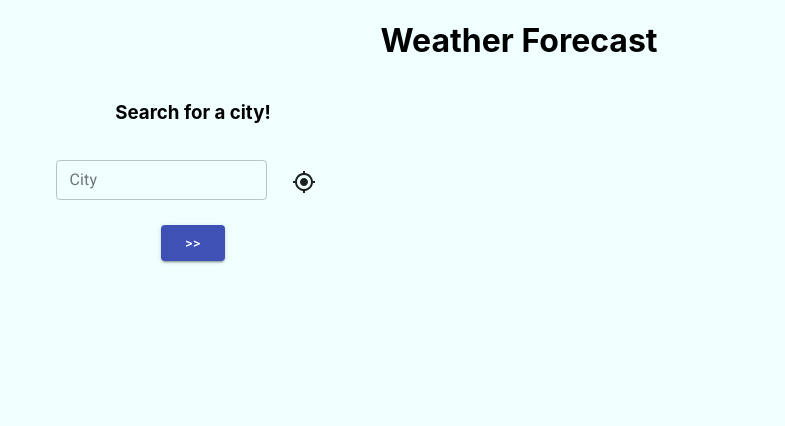
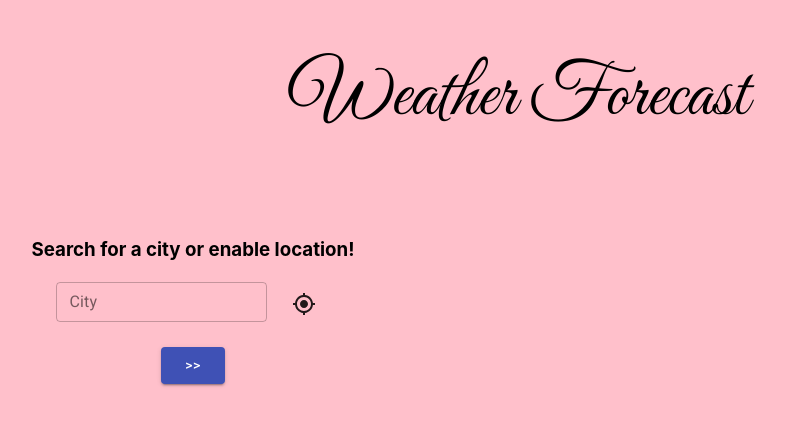
Before and after one commit to Ronak06/WeatherForecast, a React (Create React App) app: page / in a window 1280 px wide. Shown: the top 426 px of the page, without its empty margins (121-906 px from the left). Built offline with nearby package versions, Linux system fonts and the light colour scheme.

Commit message:
playing around with bit and spinners, changed background colour of app to pink

```diff
--- a/public/index.html
+++ b/public/index.html
@@ -16,6 +16,10 @@
     <link
       rel="stylesheet"
       href="https://fonts.googleapis.com/icon?family=Material+Icons"
+    />
+    <link
+      href="https://fonts.googleapis.com/css?family=Great+Vibes&display=swap"
+      rel="stylesheet"
     />
     <!--
       manifest.json provides metadata used when your web app is installed on a
--- a/src/components/Forecast.js
+++ b/src/components/Forecast.js
@@ -3,15 +3,22 @@ import axios from "axios";
 import TextField from "@material-ui/core/TextField";
 import Button from "@material-ui/core/Button";
 import Grid from "@material-ui/core/Grid";
+import OrbitSpinner from "@bit/bondz.react-epic-spinners.orbit-spinner";
 import MyLocationIcon from "@material-ui/icons/MyLocation";
 
 import "../css/weather-icons.css";
-import AnalogClock from "../components/AnalogClock";
+//import AnalogClock from "../components/AnalogClock";
 
 class Forecast extends React.Component {
   constructor(props) {
     super(props);
-    this.state = { cityName: "", weatherInfo: [], long: "", lat: "" };
+    this.state = {
+      cityName: "",
+      weatherInfo: [],
+      long: "",
+      lat: "",
+      loading: false
+    };
   }
 
   onChange = e => {
@@ -24,6 +31,8 @@ class Forecast extends React.Component {
     if (this.state.cityName === "" && !navigator.geolocation) {
       console.error("Please enter a city.");
     } else if (this.state.cityName.length !== 0) {
+      this.setState({ loading: true });
+      console.log(this.state.loading);
       axios
         .get(
           `https://api.openweathermap.org/data/2.5/weather?q=${this.state.cityName}&APPID=${process.env.REACT_APP_OWM_API_KEY}`
@@ -33,7 +42,7 @@ class Forecast extends React.Component {
             weatherInfo: res.data
           });
         });
-      this.setState({ cityName: "" });
+      this.setState({ cityName: "", loading: false });
     } else {
       // prompts user to enable location and extracts user's location
       navigator.geolocation.getCurrentPosition(this.showPosition);
@@ -43,6 +52,7 @@ class Forecast extends React.Component {
   // function used to get location of current user and search weather using corresponding longitude and latitude
   showPosition = position => {
     const { longitude, latitude } = position.coords;
+    console.log(longitude);
 
     if (longitude.length !== 0 && latitude.length !== 0) {
       axios
@@ -62,11 +72,23 @@ class Forecast extends React.Component {
 
     return (
       <Fragment>
-        <h1 style={{ textAlign: "center" }}> Weather Forecast </h1>
+        <p
+          style={{
+            textAlign: "center",
+            fontFamily: "Great Vibes",
+            fontSize: "75px",
+            marginTop: "50px"
+          }}
+        >
+          {" "}
+          Weather Forecast{" "}
+        </p>
         <div style={{ textAlign: "center" }}>
           <Grid container spacing={3}>
             <Grid item xs={6}>
-              <h3>Search for a city!</h3>
+              <h3 style={{ marginBottom: "-15px" }}>
+                Search for a city or enable location!
+              </h3>
               <form onSubmit={this.onSubmit} style={{ marginTop: "5%" }}>
                 <TextField
                   id="outlined-basic"
@@ -100,7 +122,7 @@ class Forecast extends React.Component {
             <Grid item xs={6}>
               {Object.entries(this.state.weatherInfo).length !== 0 ? (
                 <div>
-                  <h1 style={{ marginBottom: "-50px" }}>
+                  <h1>
                     {name}, {sys.country} <br />
                     <br />
                   </h1>
@@ -110,11 +132,10 @@ class Forecast extends React.Component {
                       style={{ fontSize: "5em" }}
                     ></i>
                     <br />
+                    <br />
                     {weather[0].main}
                   </h2>
-                  <p style={{ marginBottom: "-25px" }}>
-                    {weather[0].description}
-                  </p>
+                  <p>{weather[0].description}</p>
                   <h1 style={{ fontSize: "50px" }}>
                     {parseFloat((main.temp - 273.15).toFixed(0))}
                     °C
@@ -128,8 +149,10 @@ class Forecast extends React.Component {
                   </h4>
                   {/* <WeeklyForecast city={name} country={sys.country} /> */}
                 </div>
+              ) : this.state.loading ? (
+                <OrbitSpinner />
               ) : (
-                <></>
+                <div></div>
               )}
             </Grid>
           </Grid>
--- a/src/index.css
+++ b/src/index.css
@@ -5,7 +5,7 @@ body {
     sans-serif;
   -webkit-font-smoothing: antialiased;
   -moz-osx-font-smoothing: grayscale;
-  background-color: azure;
+  background-color: #ffc0cb;
 }
 
 code {
```
Also changed, not shown: package.json (+8 -1 lines), 1 other file (tests, documents, lock files or other folders).
